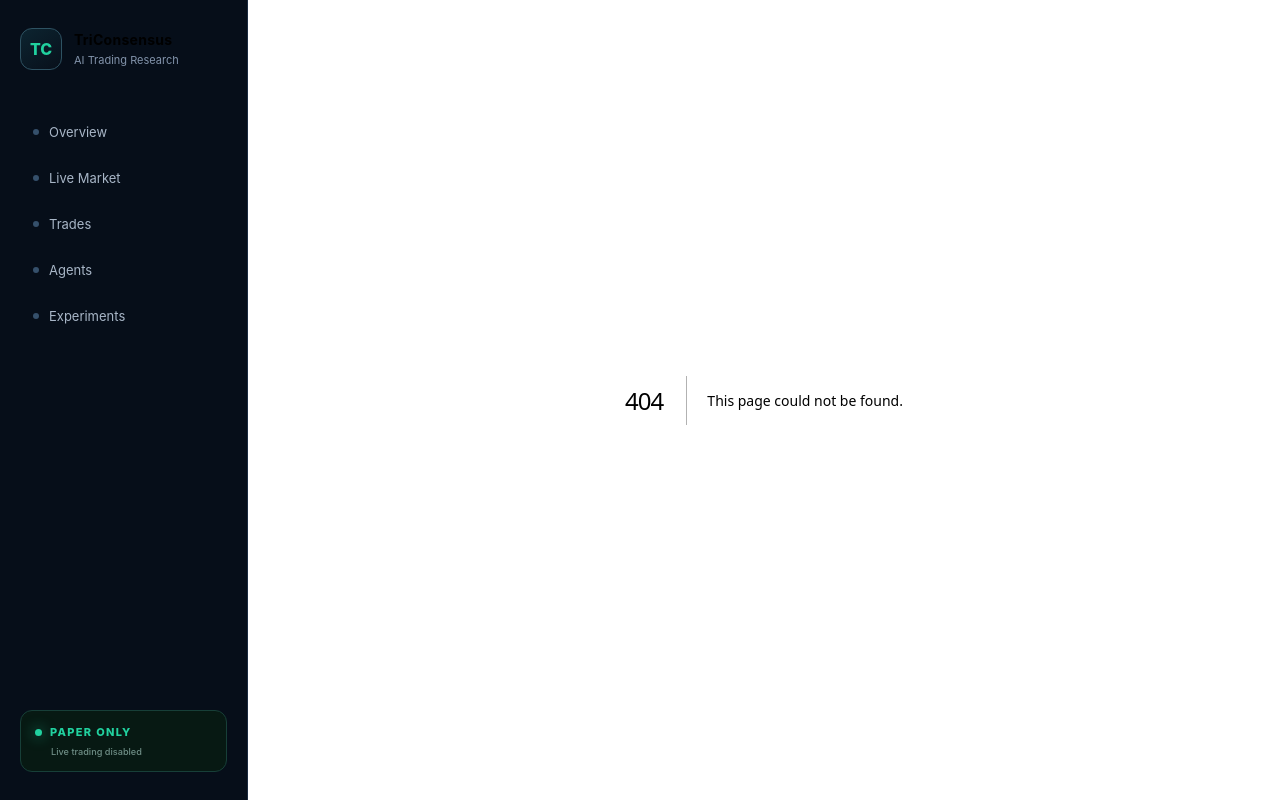
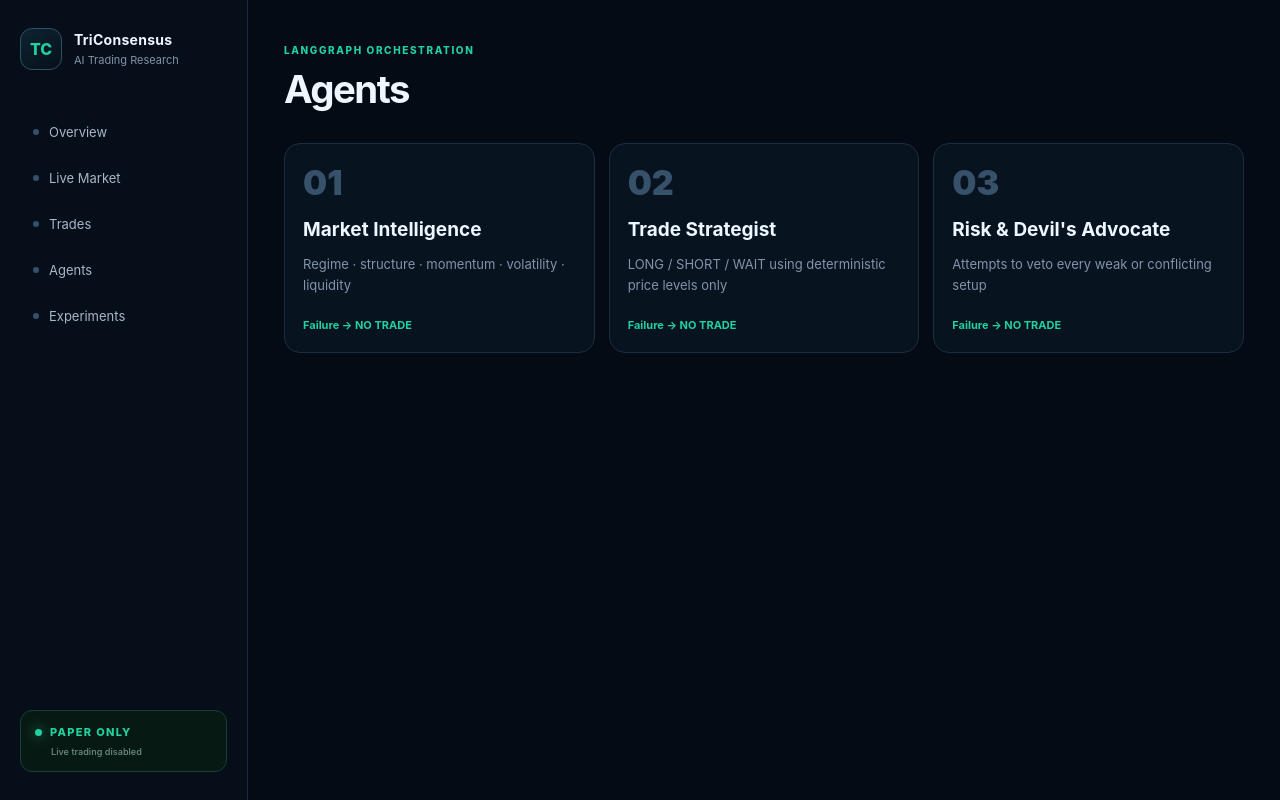
Before and after one commit to mohamedewis112/TriConsensus-AI, a Next.js app in the folder frontend/: page /agents in a window 1280 px wide. Before the commit this address had no page. Built offline with nearby package versions, Linux system fonts and the light colour scheme.

Commit message:
frontend: add frontend/app/agents/page.tsx

```diff
--- /dev/null
+++ b/frontend/app/agents/page.tsx
@@ -0,0 +1,25 @@
+const agents = [
+  ["01", "Market Intelligence", "Regime · structure · momentum · volatility · liquidity"],
+  ["02", "Trade Strategist", "LONG / SHORT / WAIT using deterministic price levels only"],
+  ["03", "Risk & Devil's Advocate", "Attempts to veto every weak or conflicting setup"],
+];
+
+export default function Agents() {
+  return (
+    <div className="page">
+      <header className="topbar">
+        <div><p className="eyebrow">LANGGRAPH ORCHESTRATION</p><h1>Agents</h1></div>
+      </header>
+      <section className="agentGrid">
+        {agents.map(([id, name, desc]) => (
+          <article className="panel agentCard" key={id}>
+            <span className="agentId">{id}</span>
+            <h2>{name}</h2>
+            <p>{desc}</p>
+            <div className="agentRule">Failure → NO TRADE</div>
+          </article>
+        ))}
+      </section>
+    </div>
+  );
+}
```
